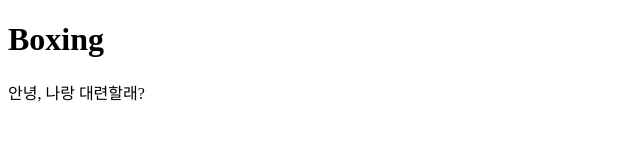
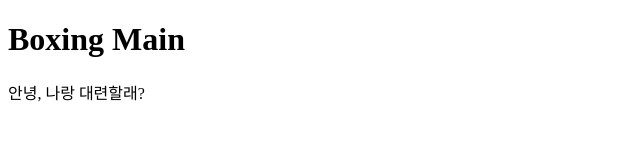
Before and after one commit to Shin-min-jae/boxiting, a plain HTML site: page index.html in a window 1280 px wide. Shown: the whole page, without its empty margins (0-640 px from the left). Drawn offline with Linux system fonts and the light colour scheme.

Commit message:
메인 페이지 생성

```diff
--- a/index.html
+++ b/index.html
@@ -7,7 +7,7 @@
     <title>Document</title>
 </head>
 <body>
-    <h1>Boxing</h1>
+    <h1>Boxing Main</h1>
     <div>안녕, 나랑 대련할래?</div>
 </body>
 </html>
```
